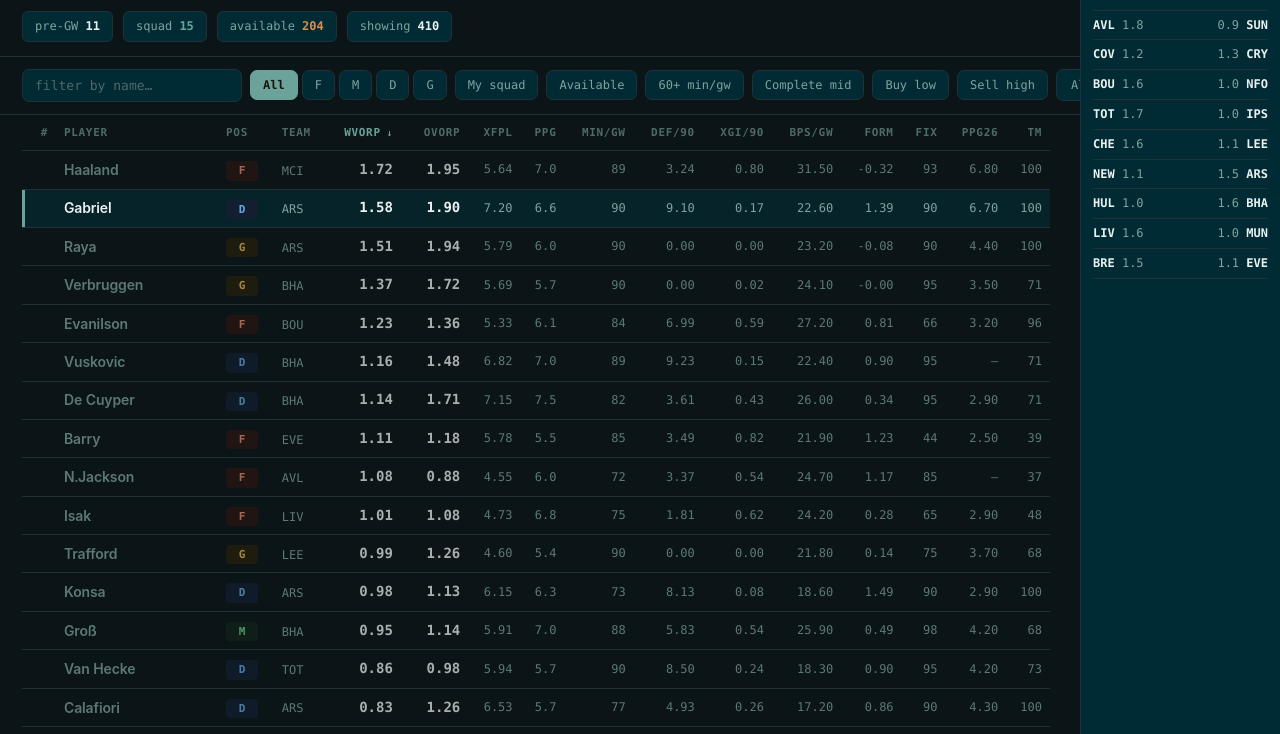
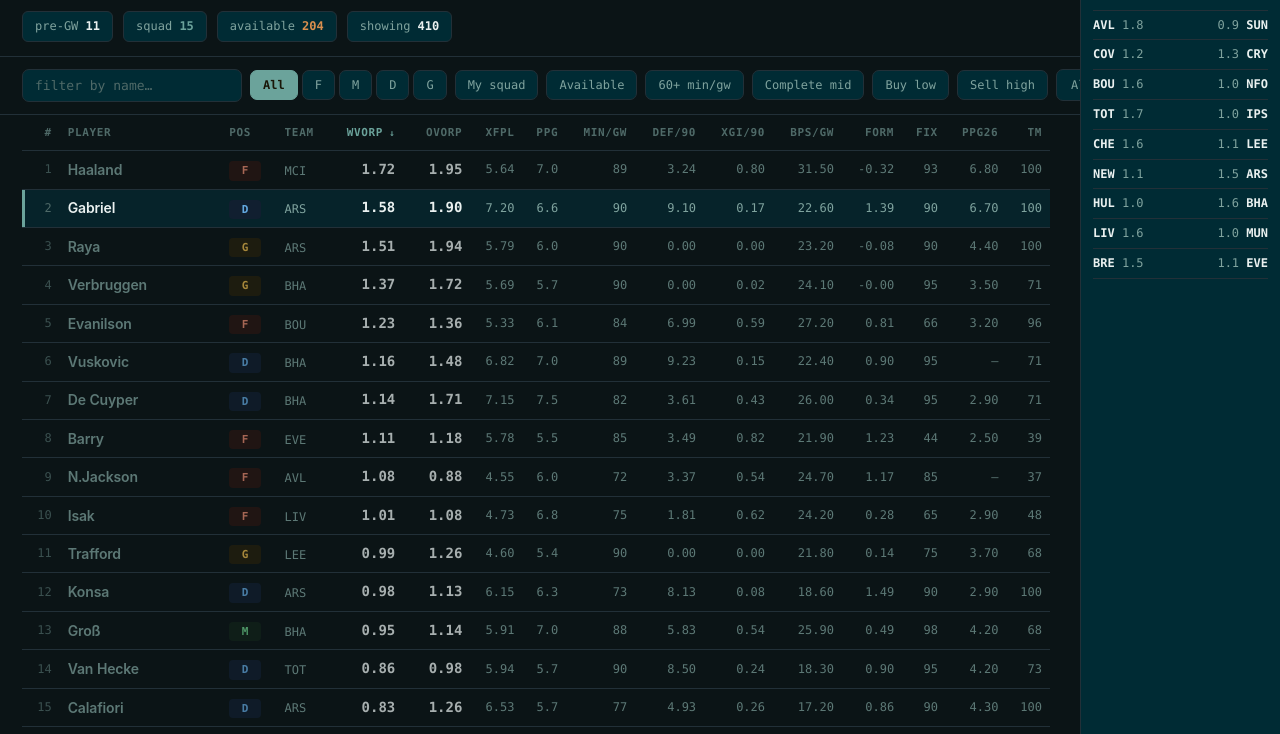
Before and after one commit to tiags/fpl-draft-analytics, a plain HTML site: page docs/index.html in a window 1280 px wide. Shown: the part 60-794 px from the top of the page. Drawn offline with Linux system fonts and the light colour scheme.

Commit message:
Added number ranking corresponding and remapping to each column, fixed

```diff
--- a/docs/index.html
+++ b/docs/index.html
@@ -277,7 +277,7 @@
       tr.dataset.key=key;
       if(key===selected)tr.classList.add("is-selected");
       tr.innerHTML=
-        `<td class="rank num">${norm(r.rank)||""}</td>`+
+        `<td class="rank num">${shown}</td>`+
         `<td><span class="pname">${esc(r.web_name)}</span></td>`+
         `<td><span class="pos-chip pos-${sh}">${sh}</span></td>`+
         `<td><span class="team">${esc(r.team_name||r.team||"")}</span></td>`+
```
